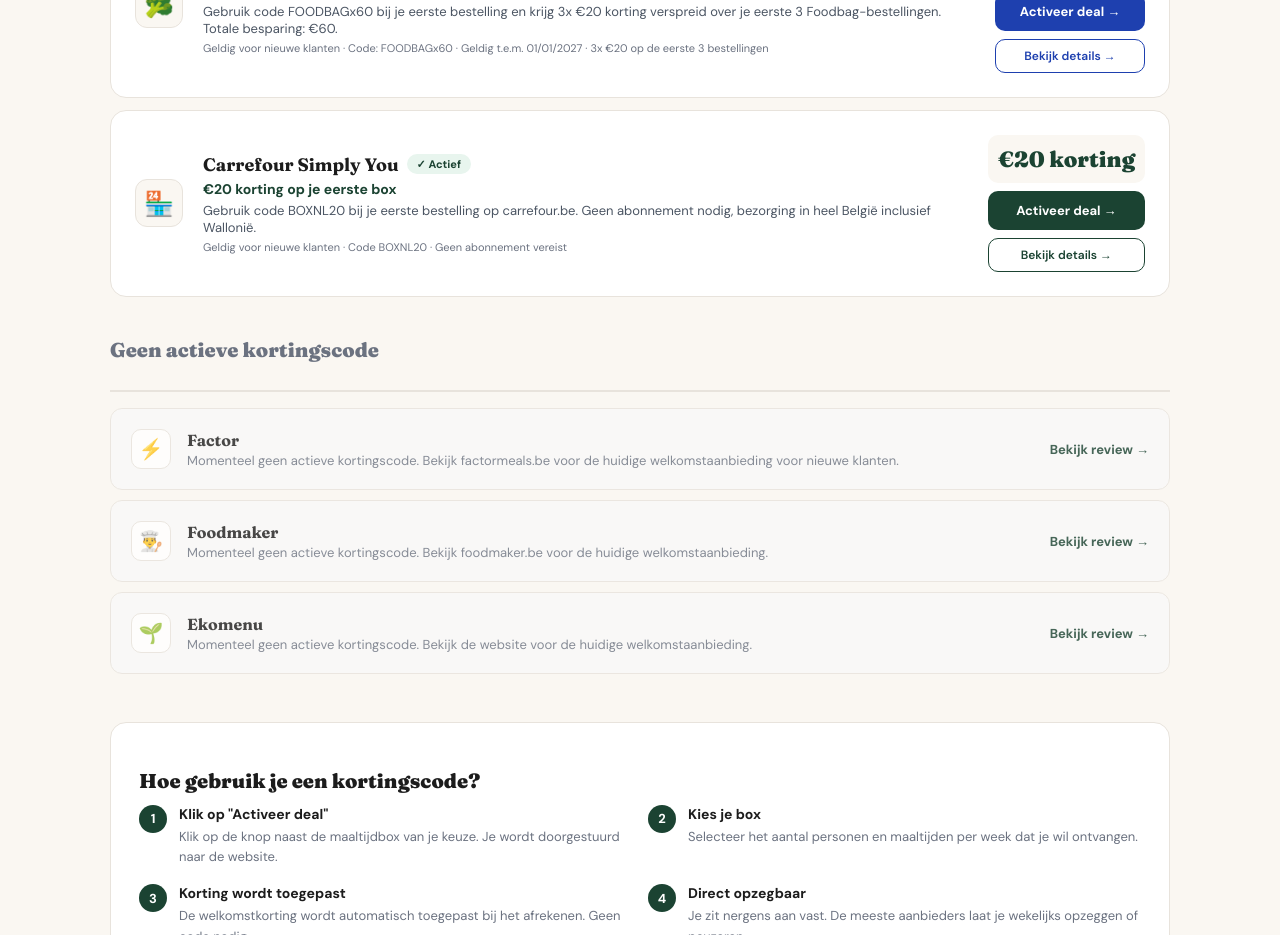
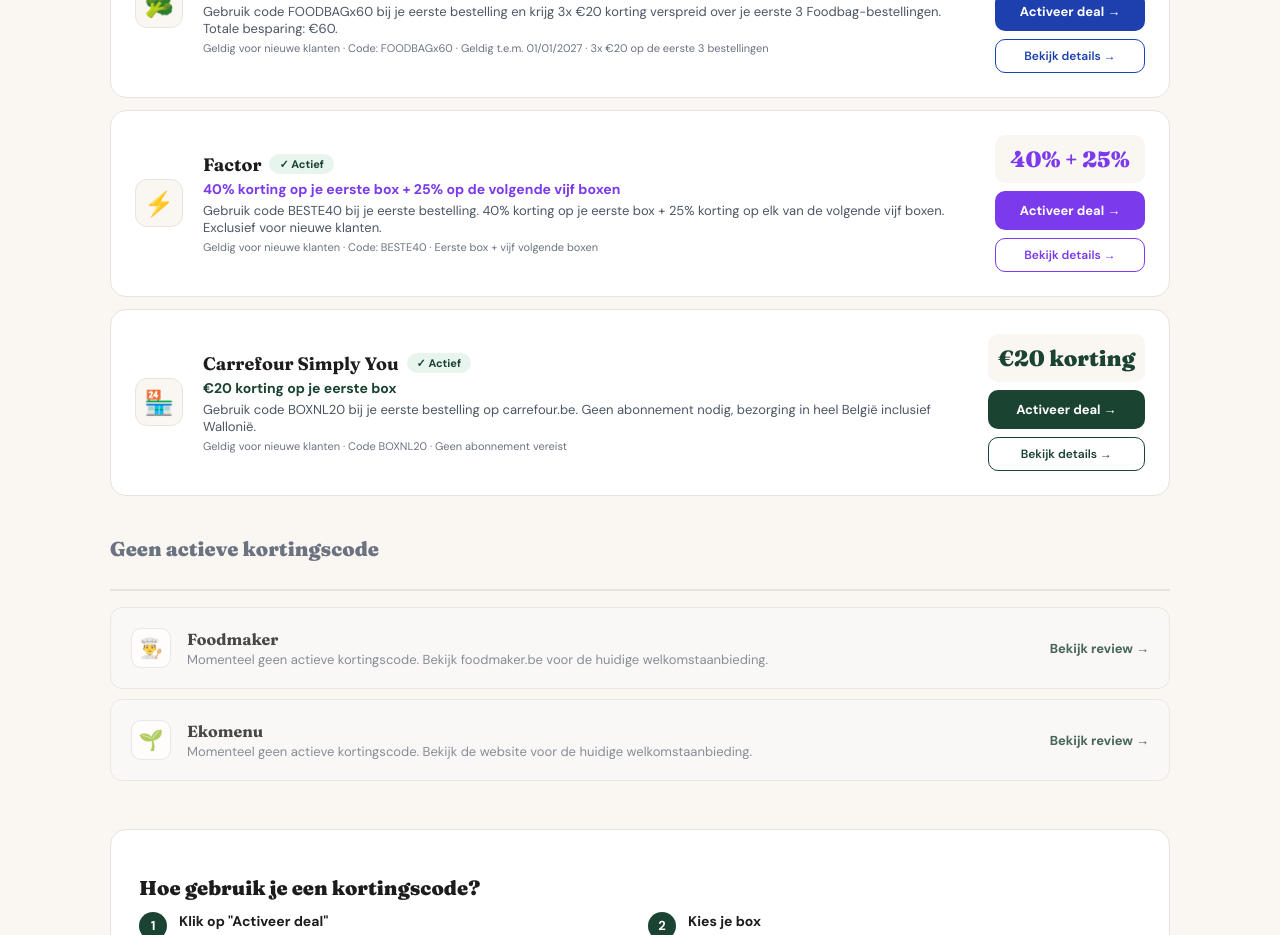
Before and after one commit to fetspets/bestemaaltijdbox, a Next.js app: page /kortingscodes in a window 1280 px wide. Shown: the part 1000-1935 px from the top of the page. Built offline with nearby package versions, Linux system fonts and the light colour scheme.

Commit message:
auto: update page.tsx

```diff
--- a/src/app/kortingscodes/page.tsx
+++ b/src/app/kortingscodes/page.tsx
@@ -46,13 +46,13 @@ const kortingen = [
     slug: 'factor',
     naam: 'Factor',
     logo: '⚡',
-    code: null,
-    deal: 'Bekijk de huidige welkomstdeal',
-    bedrag: 'Deal',
+    code: 'BESTE40',
+    deal: '40% korting op je eerste box + 25% op de volgende vijf boxen',
+    bedrag: '40% + 25%',
     kleur: '#7C3AED',
-    beschrijving: 'Momenteel geen actieve kortingscode. Bekijk factormeals.be voor de huidige welkomstaanbieding voor nieuwe klanten.',
-    voorwaarden: 'Bekijk website voor actuele aanbieding',
-    actief: false,
+    beschrijving: 'Gebruik code BESTE40 bij je eerste bestelling. 40% korting op je eerste box + 25% korting op elk van de volgende vijf boxen. Exclusief voor nieuwe klanten.',
+    voorwaarden: 'Geldig voor nieuwe klanten · Code: BESTE40 · Eerste box + vijf volgende boxen',
+    actief: true,
   },
   {
     slug: 'foodmaker',
```
